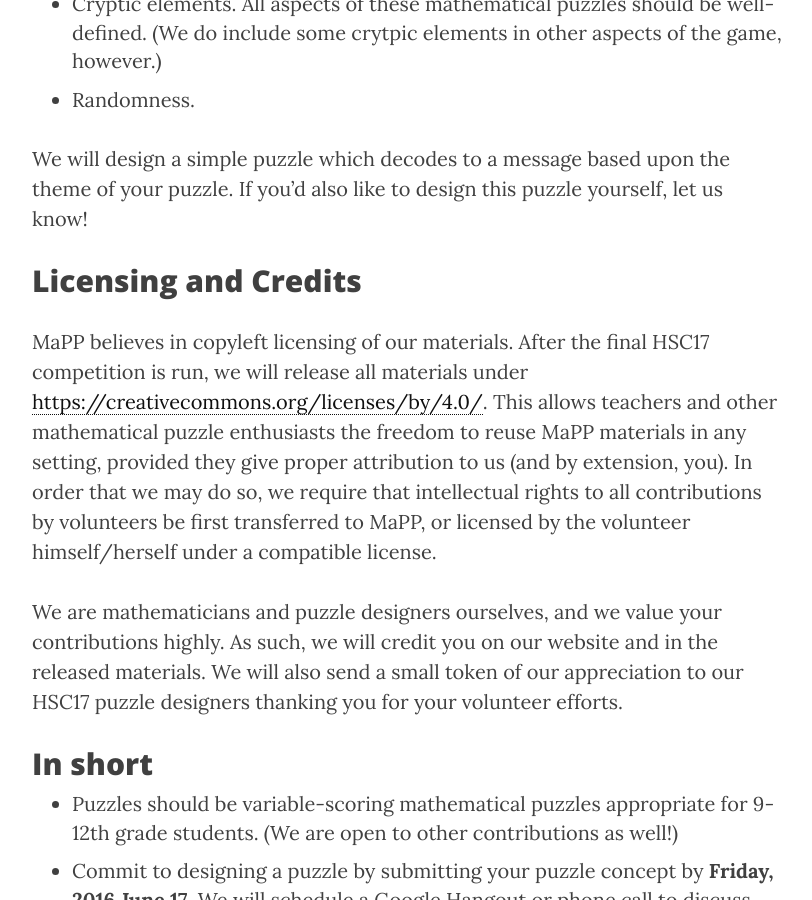
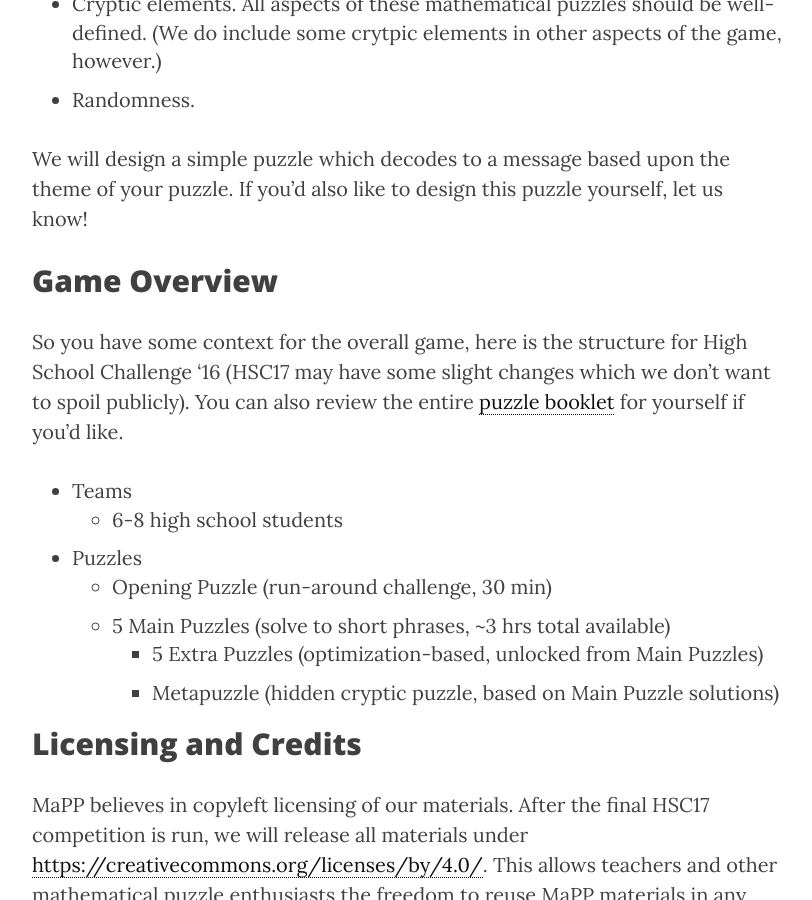
Before and after one commit to MaPPmath/mappmath.github.io, a Jekyll site: the page built from pages/hsc/hsc17designers.md, in a window 1280 px wide and 900 px high, scrolled down 1974 px. Shown: the whole window, without its empty margins (233-1045 px from the left). Built offline with Jekyll 4.4.1, drawn with Linux system fonts in a browser that asks for light colours; nearby versions of some CDN libraries.

Commit message:
add HSC16 overview to HSC17 call for designers

```diff
--- a/pages/hsc/hsc17designers.md
+++ b/pages/hsc/hsc17designers.md
@@ -66,6 +66,21 @@
 based upon the theme of your puzzle. If you'd also like to
 design this puzzle yourself, let us know!
 
+## Game Overview
+
+So you have some context for the overall game, here is the structure
+for High School Challenge '16 (HSC17 may have some slight changes
+which we don't want to spoil publicly). You can also review the
+entire [puzzle booklet][booklet] for yourself if you'd like.
+
+* Teams
+    * 6-8 high school students
+* Puzzles
+    * Opening Puzzle (run-around challenge, 30 min)
+    * 5 Main Puzzles (solve to short phrases, ~3 hrs total available)
+        * 5 Extra Puzzles (optimization-based, unlocked from Main Puzzles)
+        * Metapuzzle (hidden cryptic puzzle, based on Main Puzzle solutions)
+
 ## Licensing and Credits
 
 MaPP believes in copyleft licensing of our materials. After the
```
Also changed, not shown: pages/hsc/hsc17.md (+2 -1 lines).
